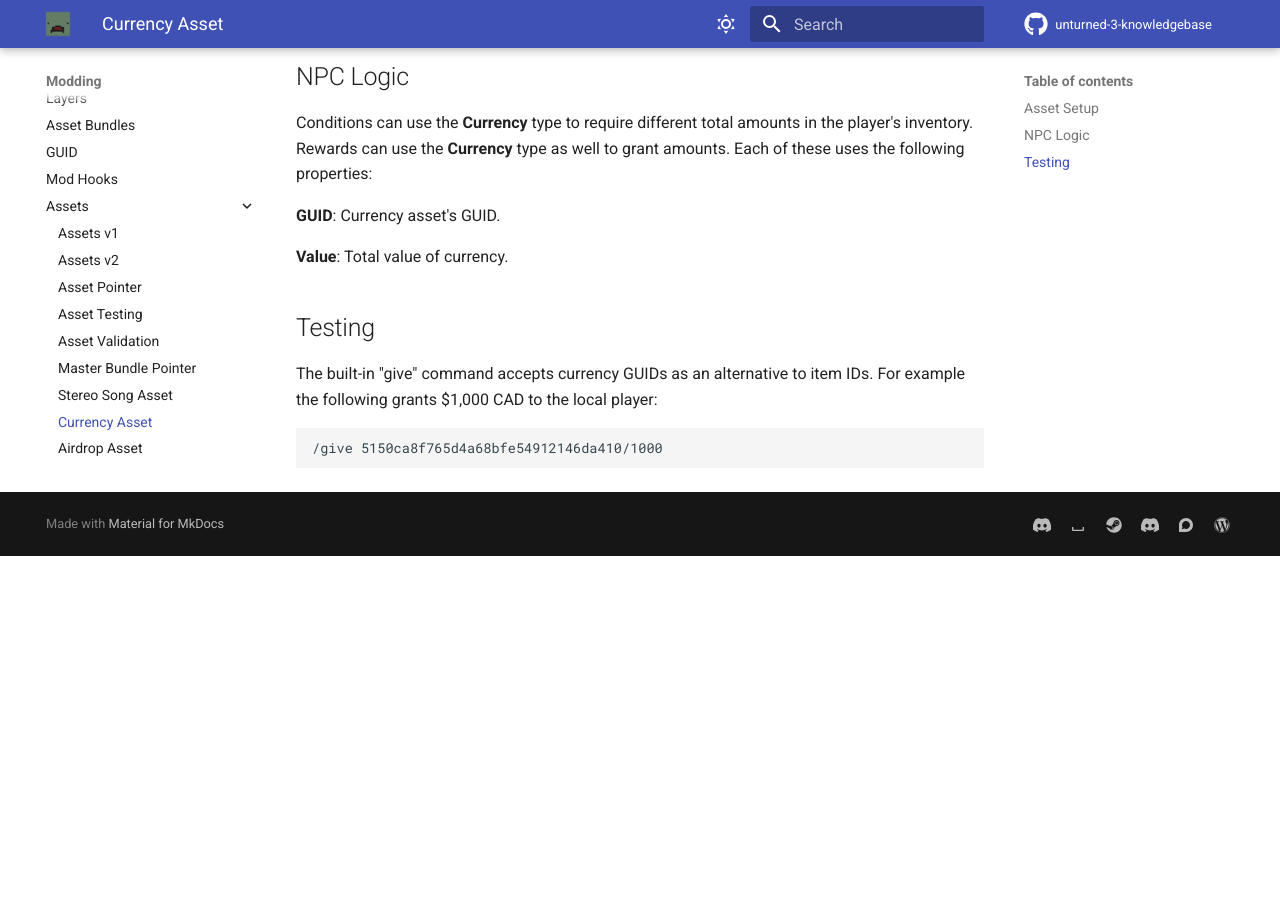
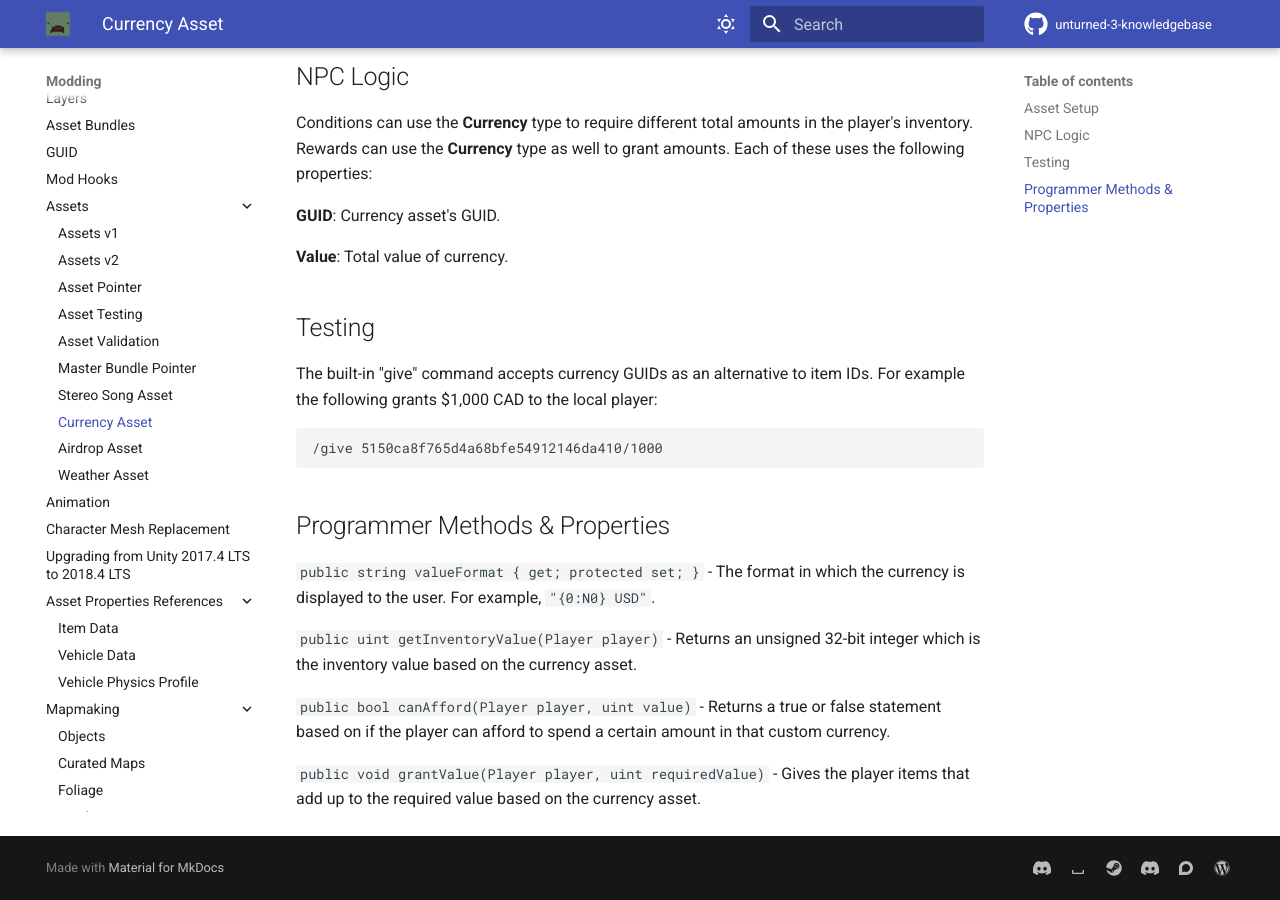
Before and after one commit to unturned-info/unturned-3-knowledgebase, an MkDocs documentation site: the page built from docs/Modding/CurrencyAsset.md, in a window 1280 px wide and 900 px high, scrolled down 1468 px. Built offline with MkDocs 1.6.1 and Material for MkDocs 9.7.7, drawn with Linux system fonts in a browser that asks for light colours; comment, search, counter and statistics services are not loaded; before the commit the page ends 2024 px from its top, so only the background shows below that.

Commit message:
Update CurrencyAsset.md
Signed-off-by: Jdance-Media <67397422+Jdance-Media@users.noreply.github.com>

```diff
--- a/docs/Modding/CurrencyAsset.md
+++ b/docs/Modding/CurrencyAsset.md
@@ -44,3 +44,13 @@
 The built-in "give" command accepts currency GUIDs as an alternative to item IDs. For example the following grants $1,000 CAD to the local player:
 
     /give 5150ca8f765d4a68bfe54912146da410/1000
+
+## Programmer Methods & Properties
+
+`public string valueFormat { get; protected set; }` - The format in which the currency is displayed to the user. For example, `"{0:N0} USD"`.
+
+`public uint getInventoryValue(Player player)` - Returns an unsigned 32-bit integer which is the inventory value based on the currency asset.
+
+`public bool canAfford(Player player, uint value)` - Returns a true or false statement based on if the player can afford to spend a certain amount in that custom currency.
+
+`public void grantValue(Player player, uint requiredValue)` - Gives the player items that add up to the required value based on the currency asset.
```
